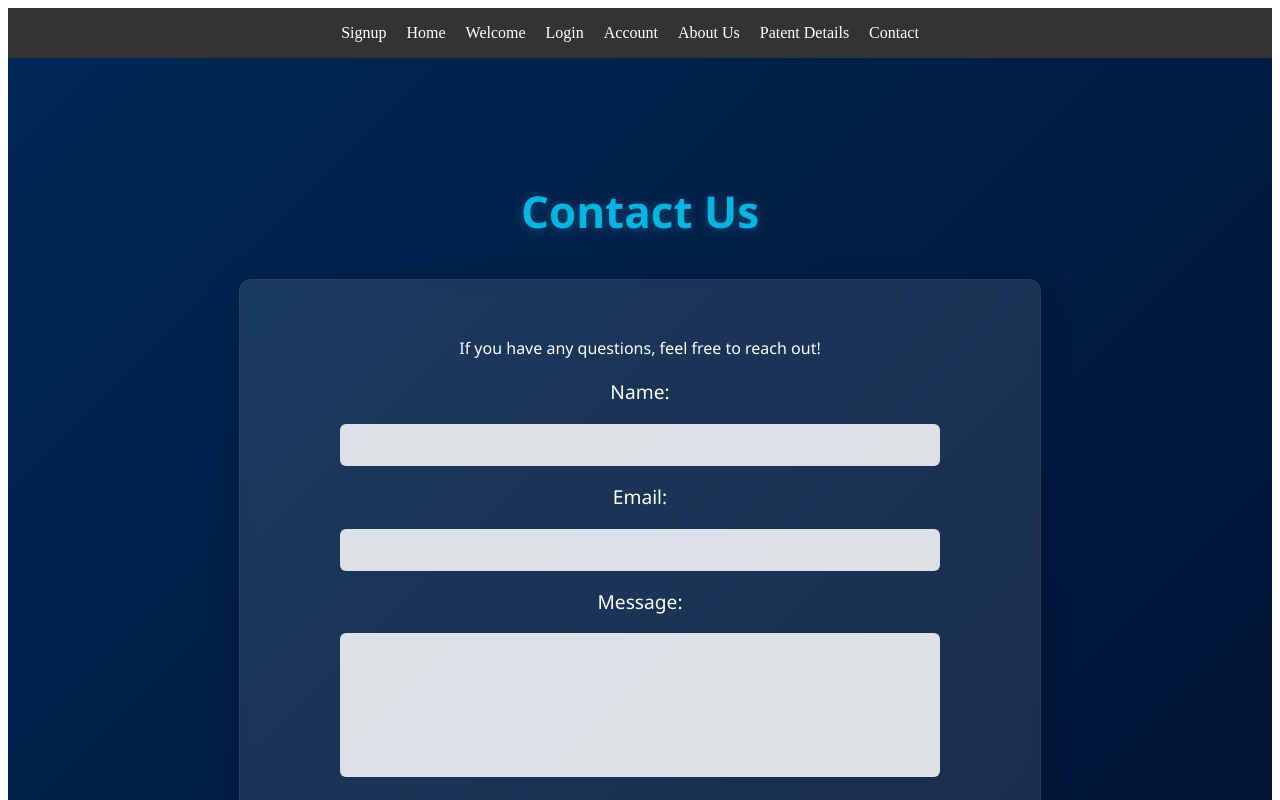
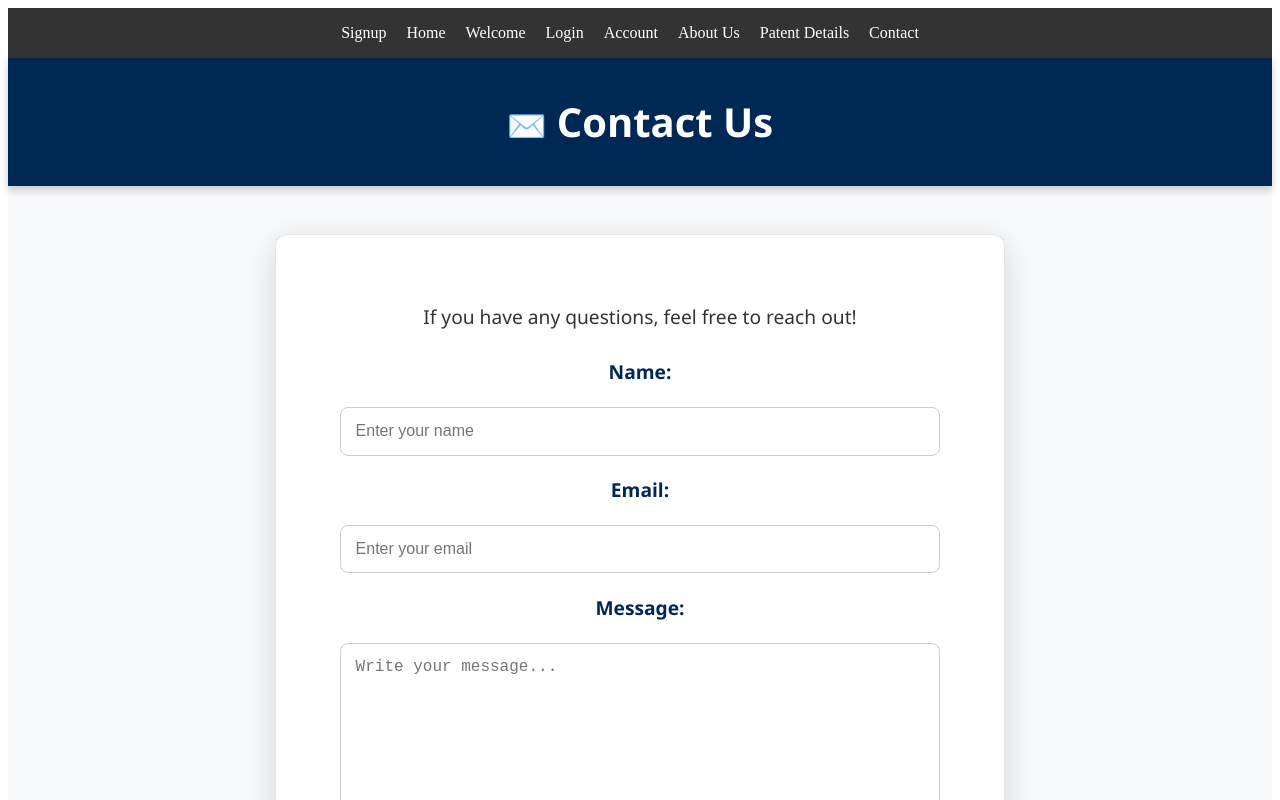
Before and after one commit to Grayson-spec/PatentLocator, an Angular app in the folder client/: page /contact in a window 1280 px wide. Shown: the top 800 px of the page. Built offline with nearby package versions, Linux system fonts and the light colour scheme.

Commit message:
cleaned contact us page

```diff
--- a/client/src/app/Components/contact/contact.component.css
+++ b/client/src/app/Components/contact/contact.component.css
@@ -1,80 +1,127 @@
+/* Contact Page Styling */
 .contact-container {
-    background: linear-gradient(135deg, #002855, #001233);
+    background: #f8f9fa; /* Light background for contrast */
     min-height: 100vh;
     display: flex;
     flex-direction: column;
-    justify-content: center;
+    justify-content: flex-start;
     align-items: center;
-    padding: 4rem 2rem;
-    color: #fff;
+    padding-bottom: 4rem;
     font-family: 'Segoe UI', system-ui, -apple-system, sans-serif;
     line-height: 1.6;
 }
 
-h2 {
+/* Top Header Section */
+.contact-header {
+    background: #002855; /* Dark navy header */
+    color: white;
+    width: 100%;
+    padding: 2rem 0;
     text-align: center;
-    color: #00b5e2;
-    margin-bottom: 2rem;
-    font-size: 2.75rem;
-    text-shadow: 0 2px 8px rgba(0, 181, 226, 0.2);
-    animation: headerGlow 2s ease-in-out infinite alternate;
+    font-size: 2.5rem;
+    font-weight: bold;
+    box-shadow: 0 4px 8px rgba(0, 0, 0, 0.2);
 }
 
-@keyframes headerGlow {
-    from { text-shadow: 0 2px 8px rgba(0, 181, 226, 0.2); }
-    to { text-shadow: 0 2px 16px rgba(0, 181, 226, 0.4); }
+.contact-header::before {
+    content: "✉️"; /* Adds an icon */
+    margin-right: 10px;
+    font-size: 2rem;
+    color: #00b5e2;
 }
 
+/* Contact Form Box */
 .contact-info {
-    background: rgba(255, 255, 255, 0.1);
-    padding: 2.5rem;
-    width: 60%;
+    background: white; /* White box like Patent Details */
+    padding: 3rem;
+    width: 50%;
     border-radius: 12px;
     box-shadow: 0 8px 32px rgba(0, 0, 0, 0.15);
-    backdrop-filter: blur(4px);
-    border: 1px solid rgba(255, 255, 255, 0.05);
     text-align: center;
+    margin-top: 3rem;
+    border: 1px solid rgba(0, 0, 0, 0.1);
 }
 
+.contact-info p {
+    font-size: 1.2rem;
+    color: #333;
+    margin-bottom: 1.5rem;
+    font-weight: 500;
+}
+
+/* Contact Form */
 .contact-form {
     display: flex;
     flex-direction: column;
-    gap: 1rem;
+    gap: 1.2rem;
     align-items: center;
 }
 
 .contact-form label {
     font-size: 1.2rem;
+    font-weight: 600;
+    color: #002855;
 }
 
 .contact-form input,
 .contact-form textarea {
-    width: 80%;
-    padding: 0.75rem;
-    border-radius: 6px;
-    border: none;
+    width: 90%;
+    padding: 0.9rem;
+    border-radius: 8px;
+    border: 1px solid #ccc;
     font-size: 1rem;
     color: #333;
-    background: rgba(255, 255, 255, 0.85);
+    background: rgba(255, 255, 255, 0.9);
+    transition: all 0.3s ease-in-out;
+}
+
+.contact-form input:focus,
+.contact-form textarea:focus {
+    outline: 2px solid #00b5e2;
+    background: white;
 }
 
 .contact-form textarea {
-    min-height: 120px;
+    min-height: 150px;
     resize: none;
 }
 
+/* Button Styling */
 .contact-form button {
     margin-top: 1.5rem;
-    padding: 0.75rem 2rem;
-    font-size: 1.2rem;
+    padding: 0.9rem 2.5rem;
+    font-size: 1.3rem;
     border: none;
-    border-radius: 8px;
+    border-radius: 10px;
     background: #00b5e2;
     color: white;
     cursor: pointer;
-    transition: 0.3s ease-in-out;
+    transition: all 0.3s ease-in-out;
+    font-weight: bold;
+    box-shadow: 0 4px 8px rgba(0, 181, 226, 0.2);
 }
 
 .contact-form button:hover {
     background: #008bb0;
+    transform: scale(1.05);
+    box-shadow: 0 6px 12px rgba(0, 181, 226, 0.3);
 }
+
+/* Responsive Design */
+@media (max-width: 1024px) {
+    .contact-info {
+        width: 70%;
+    }
+}
+
+@media (max-width: 768px) {
+    .contact-info {
+        width: 90%;
+        padding: 2rem;
+    }
+
+    .contact-form input,
+    .contact-form textarea {
+        width: 95%;
+    }
+}
--- a/client/src/app/Components/contact/contact.component.html
+++ b/client/src/app/Components/contact/contact.component.html
@@ -1,16 +1,19 @@
 <div class="contact-container">
-    <h2>Contact Us</h2>
+    <!-- Top Navy Blue Header -->
+    <div class="contact-header">Contact Us</div>
+
+    <!-- White Box with Contact Form -->
     <div class="contact-info">
         <p>If you have any questions, feel free to reach out!</p>
         <form class="contact-form">
             <label for="name">Name:</label>
-            <input type="text" id="name" name="name" required>
+            <input type="text" id="name" name="name" placeholder="Enter your name" required>
 
             <label for="email">Email:</label>
-            <input type="email" id="email" name="email" required>
+            <input type="email" id="email" name="email" placeholder="Enter your email" required>
 
             <label for="message">Message:</label>
-            <textarea id="message" name="message" required></textarea>
+            <textarea id="message" name="message" placeholder="Write your message..." required></textarea>
 
             <button type="submit">Send</button>
         </form>
```
